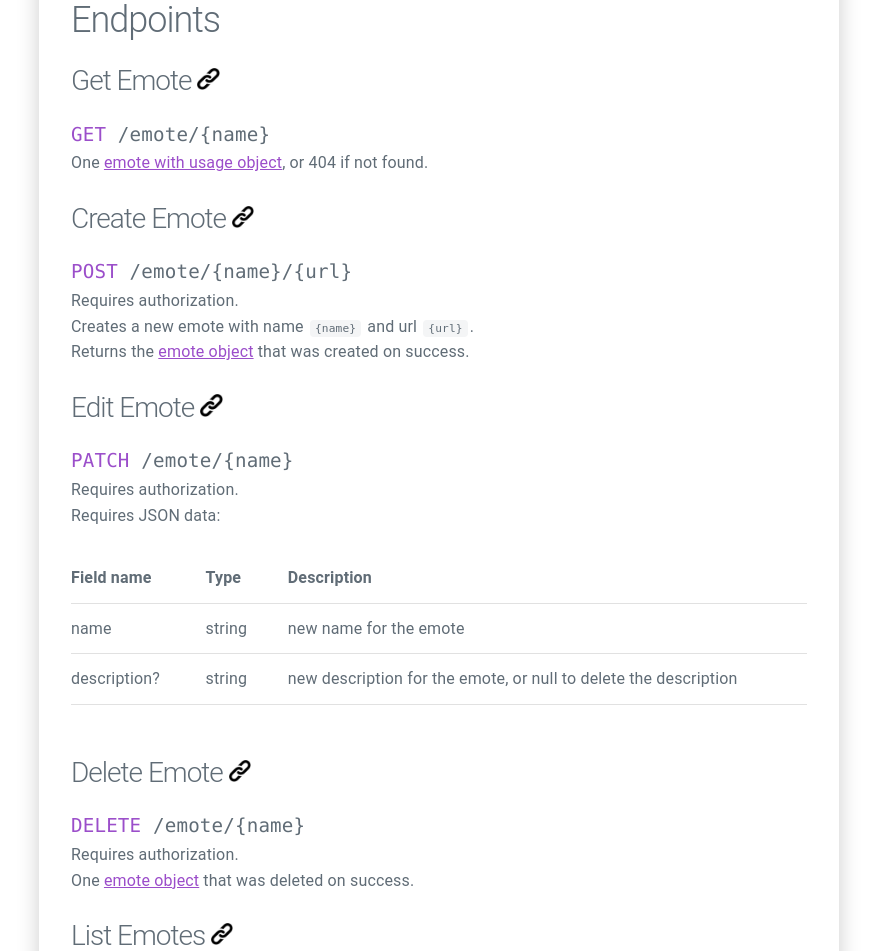
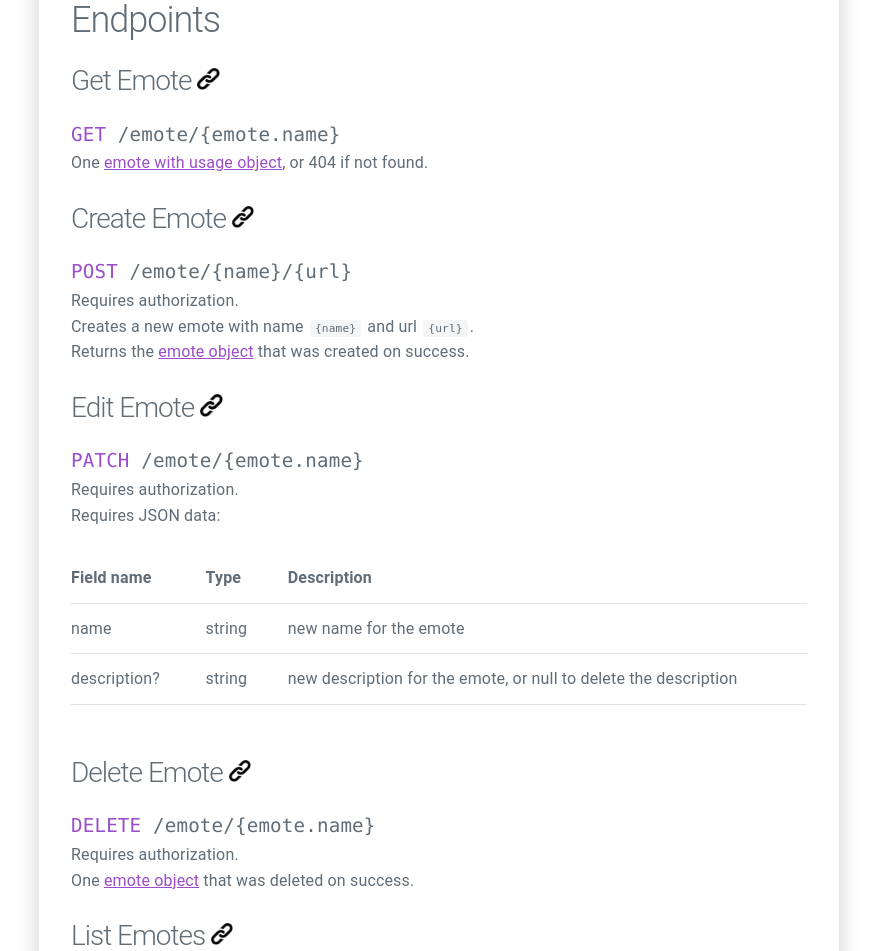
Before and after one commit to EmoteBot/EmoteCollector-website, a Flask app: template templates/api_doc.html in a window 1280 px wide. Shown: the part 1418-2369 px from the top of the page, without its empty margins (201-1078 px from the left). Run offline with Flask 2, Linux system fonts and the light colour scheme; the template is opened without the code that fills it, so the values that code supplies are empty; parts of the project's set-up code (start-up, migrations or seed data) failed here and were passed over.

Commit message:
api_doc: clarify some URL "params"

```diff
--- a/templates/api_doc.html
+++ b/templates/api_doc.html
@@ -89,7 +89,7 @@
 	</p>
 	{% endmacro %}
 
-	{% call endpoint('Get Emote', 'get-emote', 'GET', '/emote/{name}') %}
+	{% call endpoint('Get Emote', 'get-emote', 'GET', '/emote/{emote.name}') %}
 		One <a href="#emote-with-usage-object">emote with usage object</a>, or 404 if not found.
 	{% endcall %}
 
@@ -98,7 +98,7 @@
 		Returns the <a href="#emote-object">emote object</a> that was created on success.
 	{% endcall %}
 
-	{% call endpoint('Edit Emote', 'edit-emote', 'PATCH', '/emote/{name}', authed=True) %}
+	{% call endpoint('Edit Emote', 'edit-emote', 'PATCH', '/emote/{emote.name}', authed=True) %}
 		Requires JSON data:
 		<div class=table-container><table class=fields>
 			{{ fields_header }}
@@ -107,7 +107,7 @@
 		</table></div>
 	{% endcall %}
 
-	{% call endpoint('Delete Emote', 'delete-emote', 'DELETE', '/emote/{name}', authed=True) %}
+	{% call endpoint('Delete Emote', 'delete-emote', 'DELETE', '/emote/{emote.name}', authed=True) %}
 		One <a href="#emote-object">emote object</a> that was deleted on success.
 	{% endcall %}
 
```
